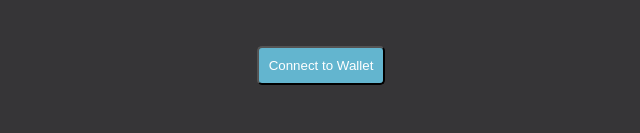
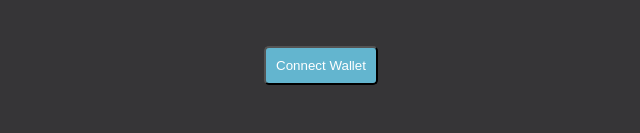
Before and after one commit to pablopoggiog/eneftees, a React (Create React App) app: page / in a window 1280 px wide. Shown: the part 492-625 px from the top of the page, without its empty margins (319-959 px from the left). Built offline with nearby package versions, Linux system fonts and the light colour scheme.

Commit message:
Fix typo

```diff
--- a/src/App.tsx
+++ b/src/App.tsx
@@ -23,7 +23,7 @@ const App = () => {
       <Button
         onClick={!currentAccount ? () => connectWallet() : askContractToMintNft}
       >
-        {!currentAccount ? "Connect to Wallet" : "Mint NFT"}
+        {!currentAccount ? "Connect Wallet" : "Mint NFT"}
       </Button>
       {isMining && <Spinner />}
       <Link href={OPENSEA_LINK} target="_blank" rel="noreferrer">
```
